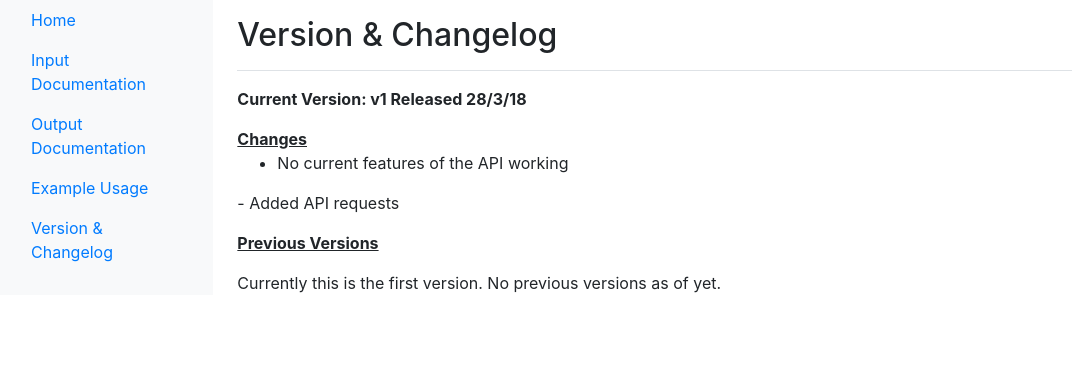
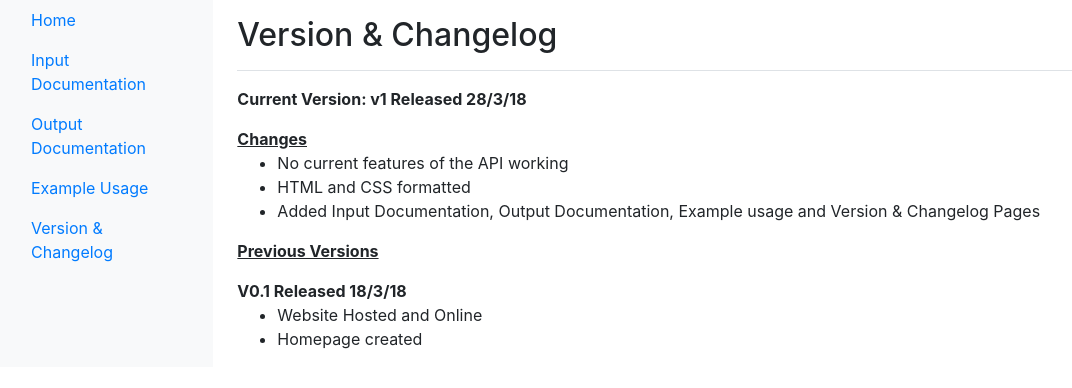
Before and after one commit to JoshuaKilazoglou/seng3011, a Flask app: page /version in a window 1280 px wide. Shown: the part 40-428 px from the top of the page, without its empty margins (0-1072 px from the left). Run offline with Flask 2, Linux system fonts and the light colour scheme; some libraries are stand-ins or nearby versions.

Commit message:
Some version stuff

```diff
--- a/templates/version.html
+++ b/templates/version.html
@@ -11,12 +11,18 @@
 <p></p><u><strong>Changes</strong></u>
 <ul>
 <li>No current features of the API working </li>
+<li>HTML and CSS formatted </li>
+<li>Added Input Documentation, Output Documentation, Example usage and Version & Changelog Pages</li>
 </ul>
 <p></p>
-- Added API requests
+
 <p></p>
 <u><strong>Previous Versions</strong></u>
 <p></p>
-Currently this is the first version. No previous versions as of yet.
+<strong>V0.1 Released 18/3/18 </strong>
+<ul>
+    <li>Website Hosted and Online</li>
+    <li>Homepage created</li>
+</ul>
 </html>
 {% endblock %}
```
